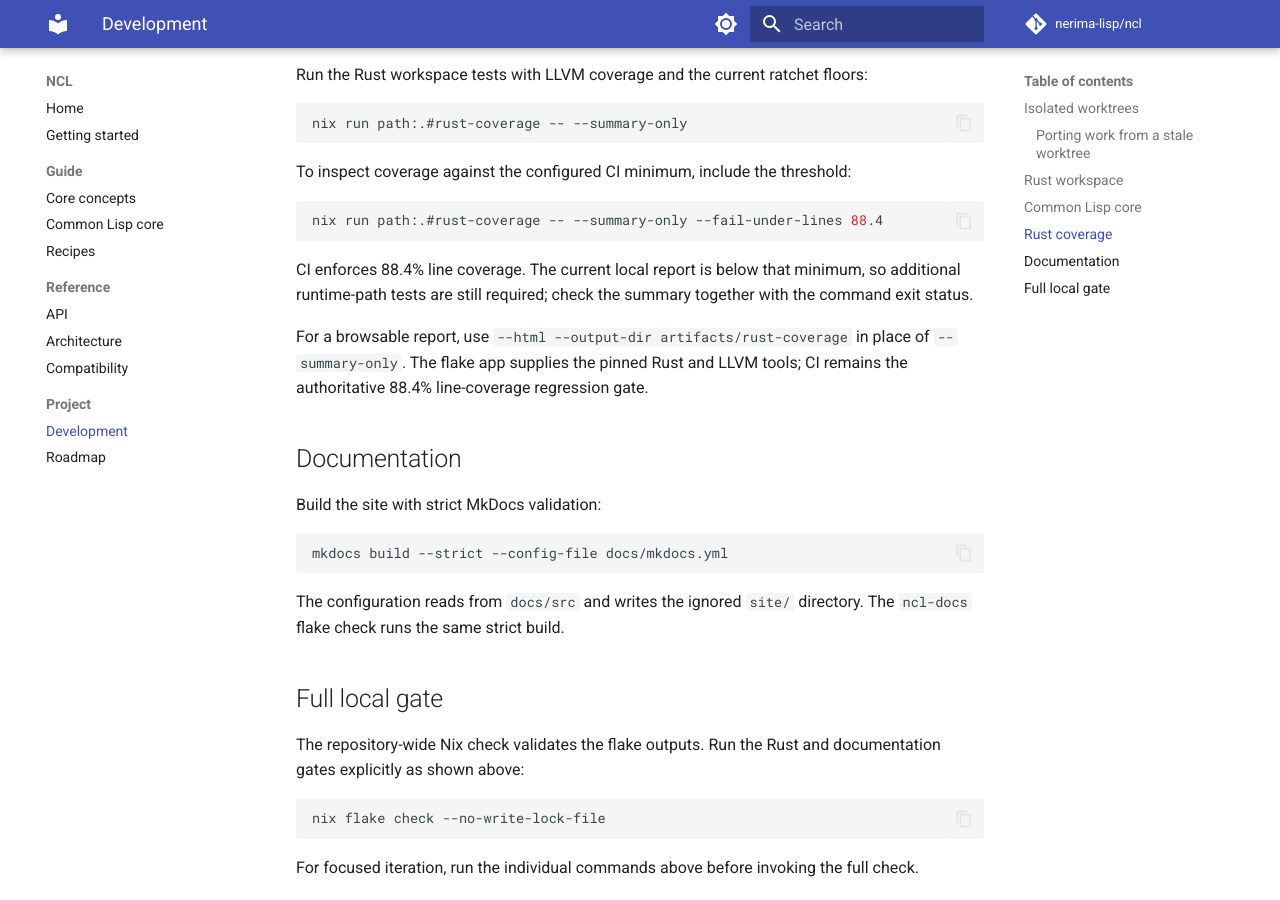
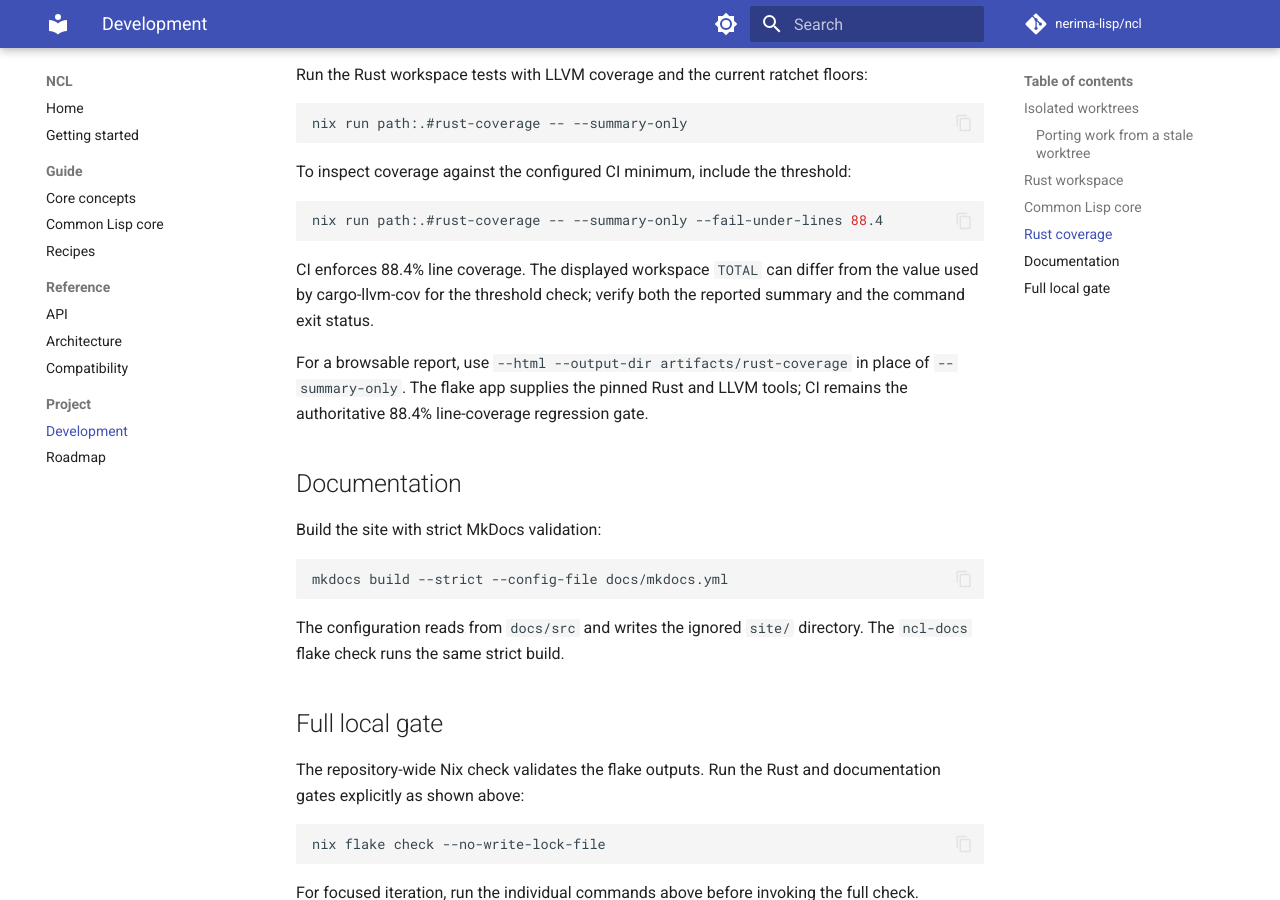
Before and after one commit to nerima-lisp/ncl, an MkDocs documentation site: the page built from docs/src/project/development.md, in a window 1280 px wide and 900 px high, scrolled down 1933 px. Built offline with MkDocs 1.6.1 and Material for MkDocs 9.7.7, drawn with Linux system fonts in a browser that asks for light colours; comment, search, counter and statistics services are not loaded.

Commit message:
docs: clarify coverage threshold aggregation

```diff
--- a/docs/src/project/development.md
+++ b/docs/src/project/development.md
@@ -101,9 +101,9 @@ To inspect coverage against the configured CI minimum, include the threshold:
 nix run path:.#rust-coverage -- --summary-only --fail-under-lines 88.4
 ~~~
 
-CI enforces 88.4% line coverage. The current local report is below that
-minimum, so additional runtime-path tests are still required; check the
-summary together with the command exit status.
+CI enforces 88.4% line coverage. The displayed workspace `TOTAL` can differ
+from the value used by cargo-llvm-cov for the threshold check; verify both the
+reported summary and the command exit status.
 
 For a browsable report, use `--html --output-dir artifacts/rust-coverage` in
 place of `--summary-only`. The flake app supplies the pinned Rust and LLVM
```
